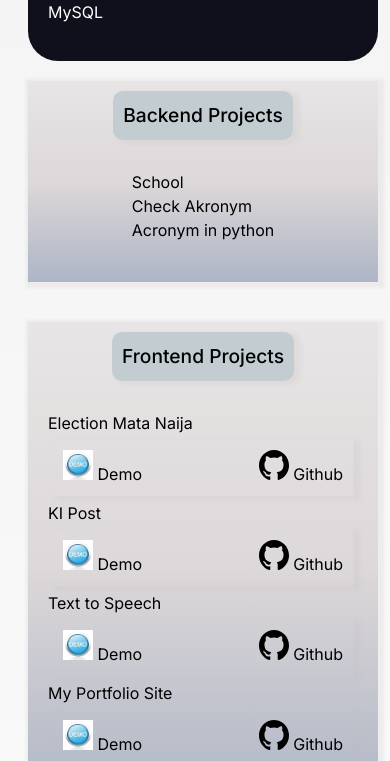
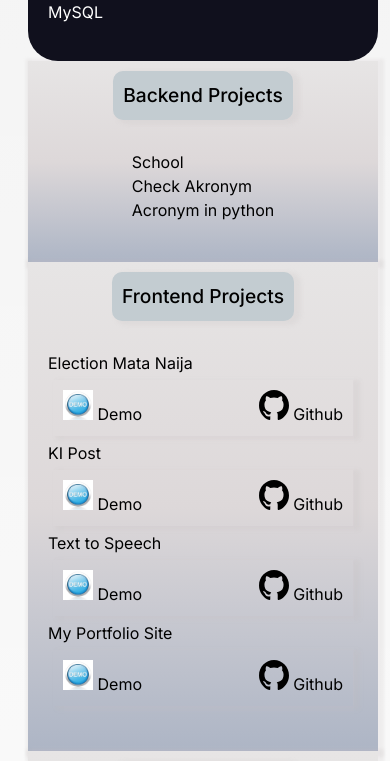
Before and after one commit to zealmaster/portfolio, a Next.js app: page / in a window 390 px wide. Shown: the part 803-1564 px from the top of the page. Built offline with nearby package versions, Linux system fonts and the light colour scheme.

Commit message:
mobile view changes

```diff
--- a/src/app/portfolio/page.module.css
+++ b/src/app/portfolio/page.module.css
@@ -13,7 +13,6 @@
 .section:hover {
   font-size: large;
   border-radius: 10px;
-  /* box-shadow: 0 0 0 10px rgb(195, 204, 209); */
   transition: 0.2s;
 }
 
@@ -66,7 +65,7 @@
 @media (max-width: 825px) {
 .section {
   width: 100%;
-  margin: 20px;
+  padding: 10px 30px;
 }
 .section:hover {
   box-shadow: 0 0 0 4px rgb(195, 204, 209);
```
